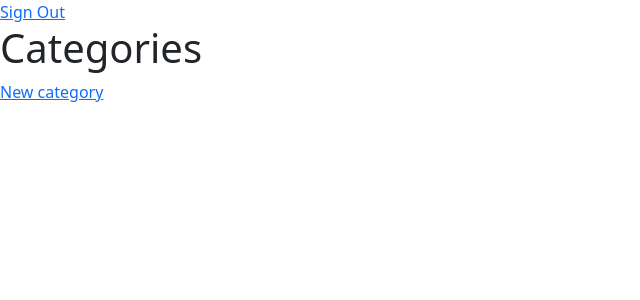
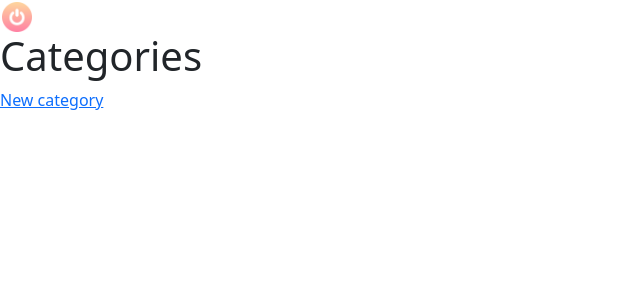
Before and after one commit to ankitt26/SaveIt, a Rails app: page /categories in a window 1280 px wide. Shown: the top 300 px of the page, without its empty margins (0-640 px from the left). Run offline with Rails 7, Linux system fonts and the light colour scheme; the visitor is signed in with stand-in values (Sample User, id 1); data that the repository does not hold is empty.

Commit message:
Show switch only on categories page to logout

```diff
--- a/app/assets/stylesheets/application.css
+++ b/app/assets/stylesheets/application.css
@@ -13,3 +13,9 @@
  *= require_tree .
  *= require_self
  */
+
+.switch {
+  width: 30px;
+  opacity: 0.5;
+  margin: 2px auto auto 2px;
+}
--- a/app/views/categories/index.html.erb
+++ b/app/views/categories/index.html.erb
@@ -1,3 +1,7 @@
+ <% if user_signed_in?%>
+  <%= link_to destroy_user_session_path, method: :delete, data: { turbo_method: :delete } do %>
+  <%= image_tag "switch.png", alt: "Sign Out", class: "switch" %>
+<% end %><% end %>
 <div id="categories">
   <h1>Categories</h1>
    <% @categories.each do |category| %>
--- a/app/views/layouts/application.html.erb
+++ b/app/views/layouts/application.html.erb
@@ -13,9 +13,7 @@
   </head>
 
   <body>
-  <% if user_signed_in?%>
-  <%= link_to "Sign Out", destroy_user_session_path, class: "", data: { turbo_method: :delete } %>
-<% end %>
+
    <% if notice %>
   <p class="alert alert-success"><%= notice %></p>
 <% end %>
```
Also changed, not shown: app/assets/images/switch.png (added).
